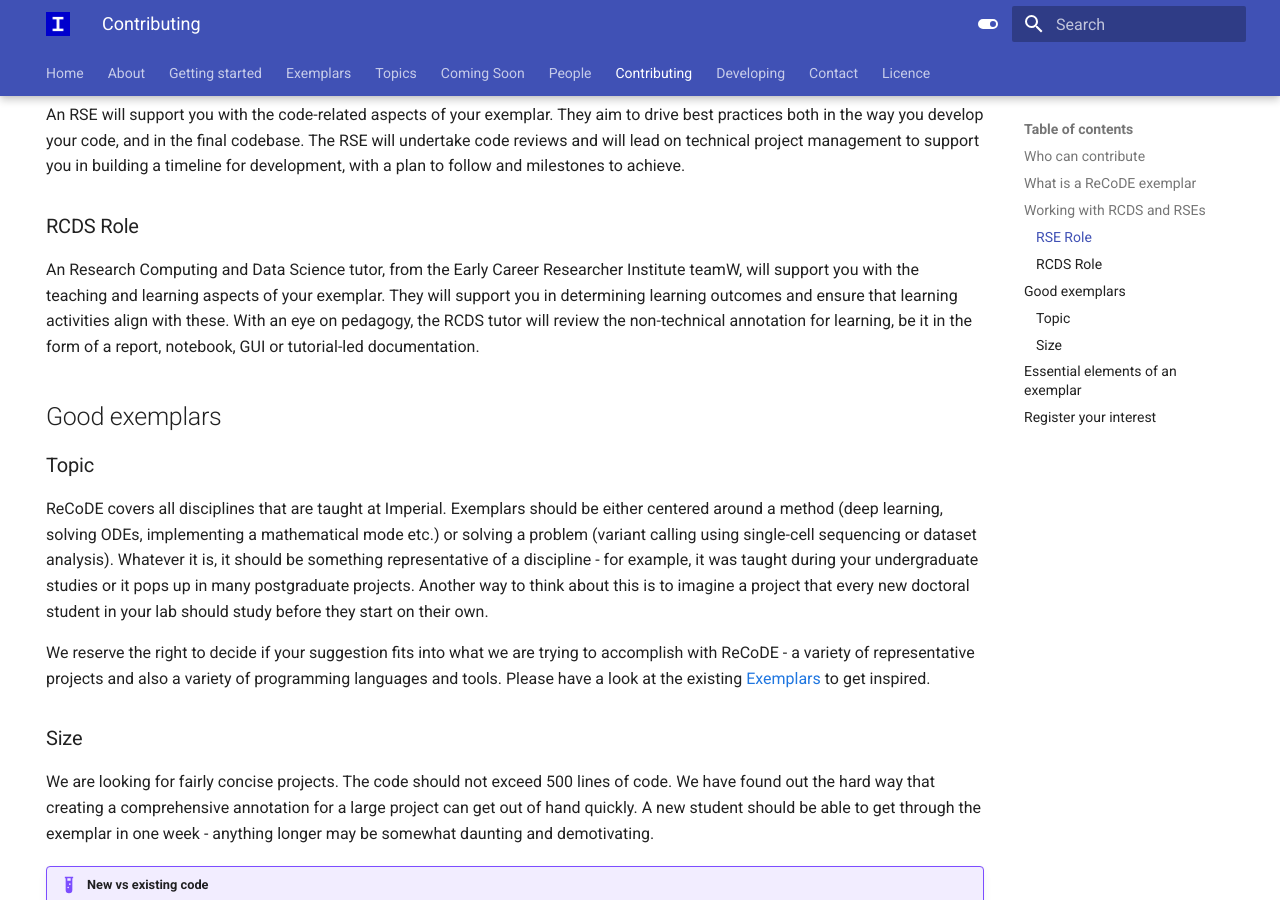
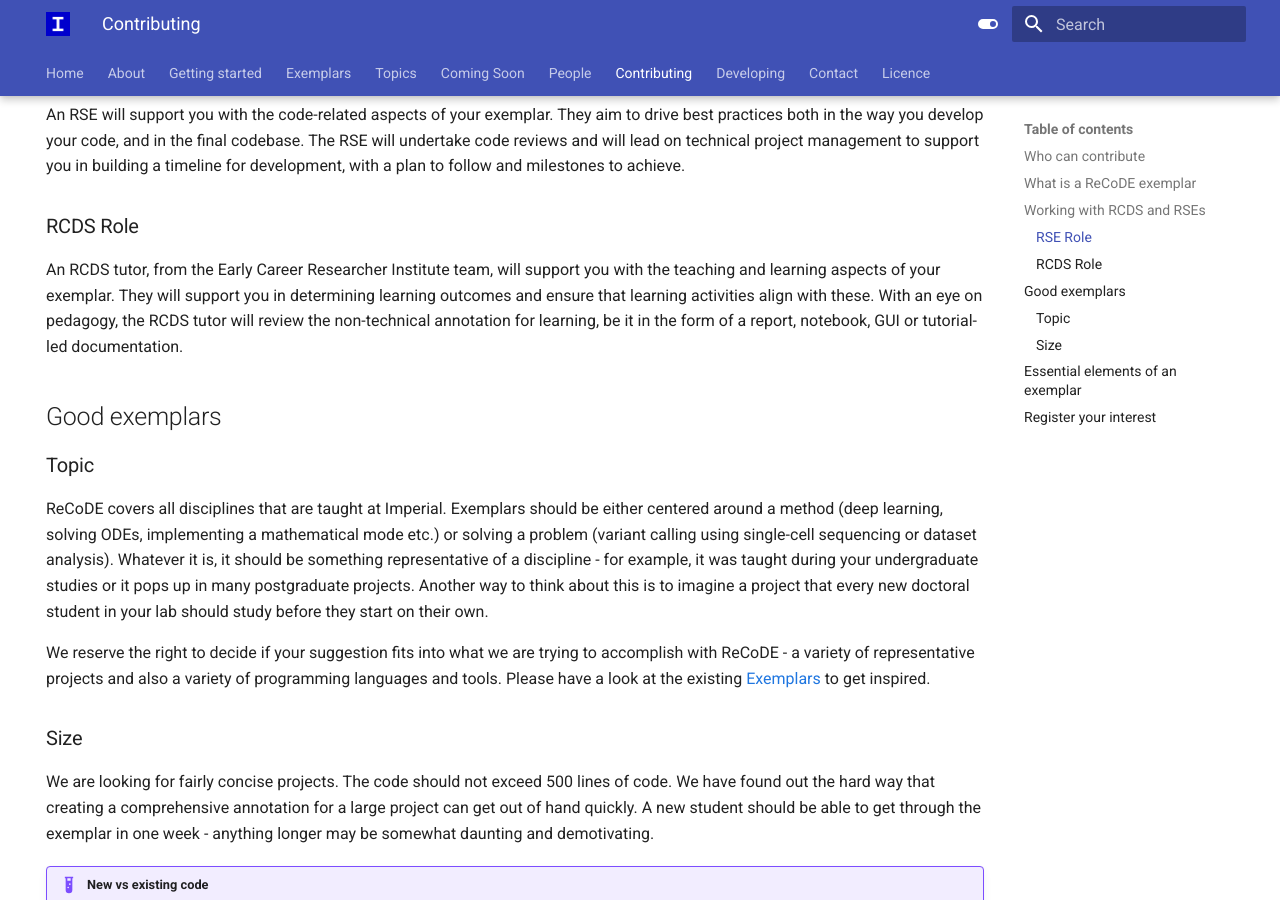
Before and after one commit to ImperialCollegeLondon/ReCoDE-home, an MkDocs documentation site: the page built from docs/contribute.md, in a window 1280 px wide and 900 px high, scrolled down 982 px. Built offline with MkDocs 1.6.1 and Material for MkDocs 9.7.7, drawn with Linux system fonts in a browser that asks for light colours.

Commit message:
Update docs/contribute.md
Co-authored-by: Chris Cooling <cmcooling@gmail.com>

```diff
--- a/docs/contribute.md
+++ b/docs/contribute.md
@@ -64,7 +64,7 @@
 
 ### RCDS Role
 
-An Research Computing and Data Science tutor, from the Early Career Researcher Institute teamW, will support you with the teaching and learning aspects of your exemplar. They will support you in determining learning outcomes and ensure that learning activities align with these. With an eye on pedagogy, the RCDS tutor will review the non-technical annotation for learning, be it in the form of a report, notebook, GUI or tutorial-led documentation.
+An RCDS tutor, from the Early Career Researcher Institute team, will support you with the teaching and learning aspects of your exemplar. They will support you in determining learning outcomes and ensure that learning activities align with these. With an eye on pedagogy, the RCDS tutor will review the non-technical annotation for learning, be it in the form of a report, notebook, GUI or tutorial-led documentation.
 
 ## Good exemplars
 
```
